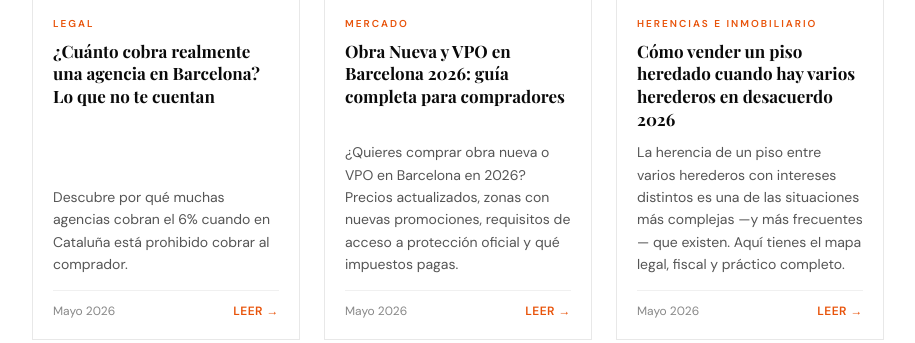
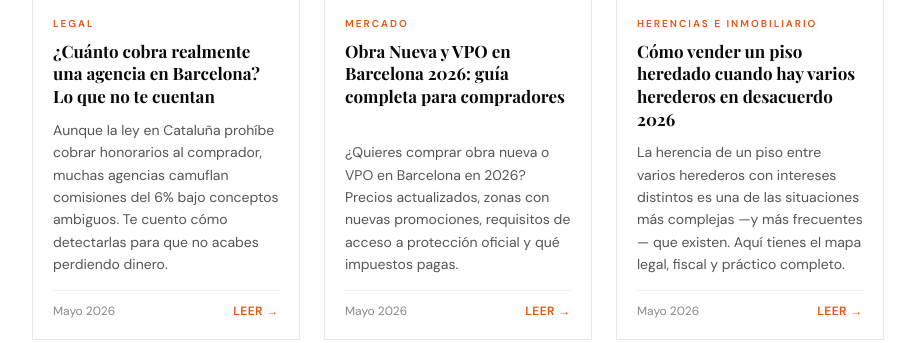
Before and after one commit to issambenali-glitch/issambenali, a plain HTML site: page blog.html in a window 1280 px wide. Shown: the part 2159-2502 px from the top of the page, without its empty margins (32-947 px from the left). Drawn offline with nearby package versions, Linux system fonts and the light colour scheme.

Commit message:
Add files via upload

```diff
--- a/blog.html
+++ b/blog.html
@@ -1841,7 +1841,8 @@
             <div class="post-card-body">
               <div class="post-card-cat">Legal</div>
               <h3>¿Cuánto cobra realmente una agencia en Barcelona? Lo que no te cuentan</h3>
-              <p>Descubre por qué muchas agencias cobran el 6% cuando en Cataluña está prohibido cobrar al comprador.
+              <p>Aunque la ley en Cataluña prohíbe cobrar honorarios al comprador, muchas agencias camuflan comisiones
+                del 6% bajo conceptos ambiguos. Te cuento cómo detectarlas para que no acabes perdiendo dinero.
               </p>
               <div class="post-card-footer">
                 <span class="post-card-date">Mayo 2026</span>
```
